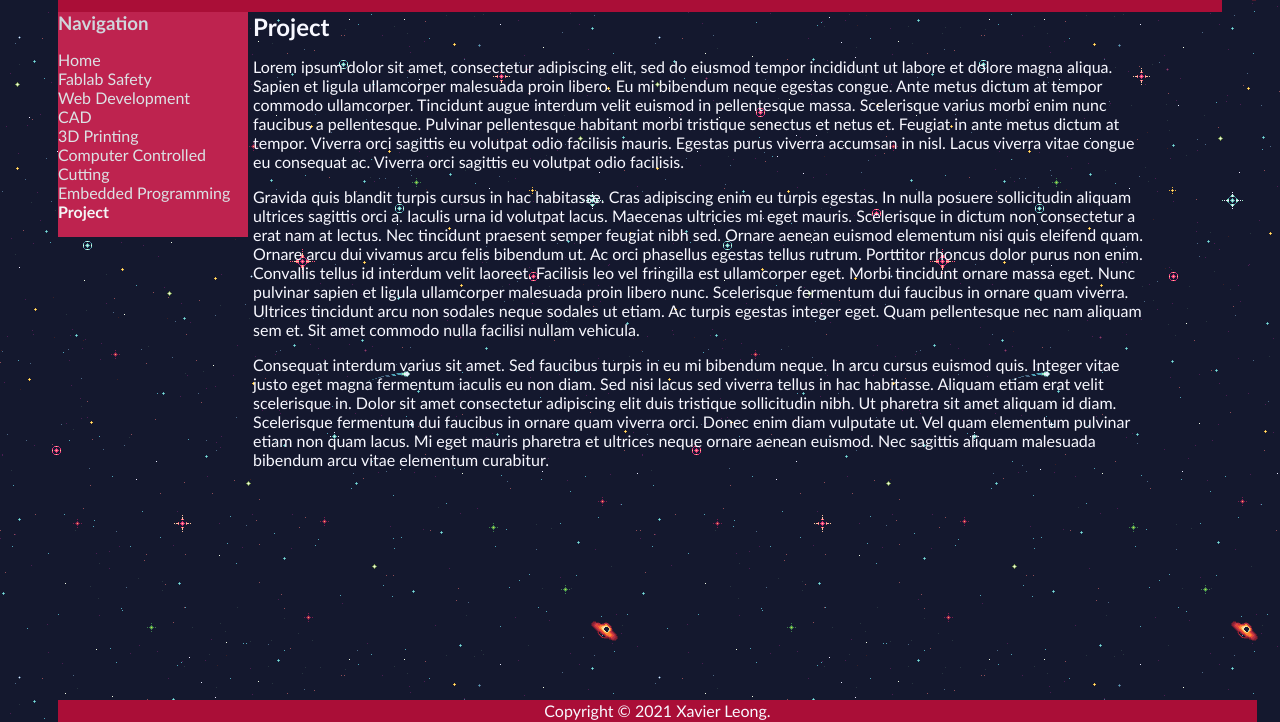
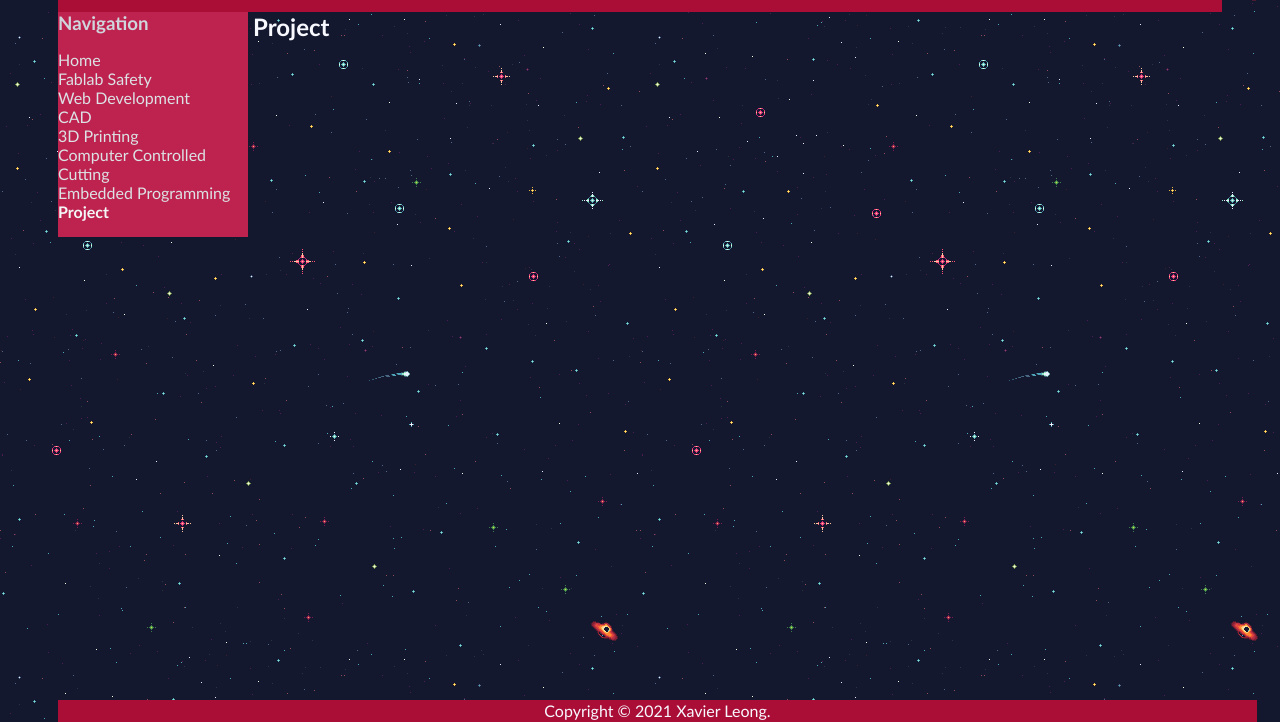
Before and after one commit to vxidbvx/ep1000, a plain HTML site: page 10-project.html in a window 1280 px wide. Shown: the part 78-800 px from the top of the page. Drawn offline with Linux system fonts and the light colour scheme.

Commit message:
Update 10-project.html

```diff
--- a/10-project.html
+++ b/10-project.html
@@ -27,9 +27,6 @@
 
 				<div id="main">
 					<h2> Project </h2>
-					<p>Lorem ipsum dolor sit amet, consectetur adipiscing elit, sed do eiusmod tempor incididunt ut labore et dolore magna aliqua. Sapien et ligula ullamcorper malesuada proin libero. Eu mi bibendum neque egestas congue. Ante metus dictum at tempor commodo ullamcorper. Tincidunt augue interdum velit euismod in pellentesque massa. Scelerisque varius morbi enim nunc faucibus a pellentesque. Pulvinar pellentesque habitant morbi tristique senectus et netus et. Feugiat in ante metus dictum at tempor. Viverra orci sagittis eu volutpat odio facilisis mauris. Egestas purus viverra accumsan in nisl. Lacus viverra vitae congue eu consequat ac. Viverra orci sagittis eu volutpat odio facilisis. </p>
-					<p>Gravida quis blandit turpis cursus in hac habitasse. Cras adipiscing enim eu turpis egestas. In nulla posuere sollicitudin aliquam ultrices sagittis orci a. Iaculis urna id volutpat lacus. Maecenas ultricies mi eget mauris. Scelerisque in dictum non consectetur a erat nam at lectus. Nec tincidunt praesent semper feugiat nibh sed. Ornare aenean euismod elementum nisi quis eleifend quam. Ornare arcu dui vivamus arcu felis bibendum ut. Ac orci phasellus egestas tellus rutrum. Porttitor rhoncus dolor purus non enim. Convallis tellus id interdum velit laoreet. Facilisis leo vel fringilla est ullamcorper eget. Morbi tincidunt ornare massa eget. Nunc pulvinar sapien et ligula ullamcorper malesuada proin libero nunc. Scelerisque fermentum dui faucibus in ornare quam viverra. Ultrices tincidunt arcu non sodales neque sodales ut etiam. Ac turpis egestas integer eget. Quam pellentesque nec nam aliquam sem et. Sit amet commodo nulla facilisi nullam vehicula.</p>
-					<p>Consequat interdum varius sit amet. Sed faucibus turpis in eu mi bibendum neque. In arcu cursus euismod quis. Integer vitae justo eget magna fermentum iaculis eu non diam. Sed nisi lacus sed viverra tellus in hac habitasse. Aliquam etiam erat velit scelerisque in. Dolor sit amet consectetur adipiscing elit duis tristique sollicitudin nibh. Ut pharetra sit amet aliquam id diam. Scelerisque fermentum dui faucibus in ornare quam viverra orci. Donec enim diam vulputate ut. Vel quam elementum pulvinar etiam non quam lacus. Mi eget mauris pharetra et ultrices neque ornare aenean euismod. Nec sagittis aliquam malesuada bibendum arcu vitae elementum curabitur.</p>
 
 				</div>
 
```
